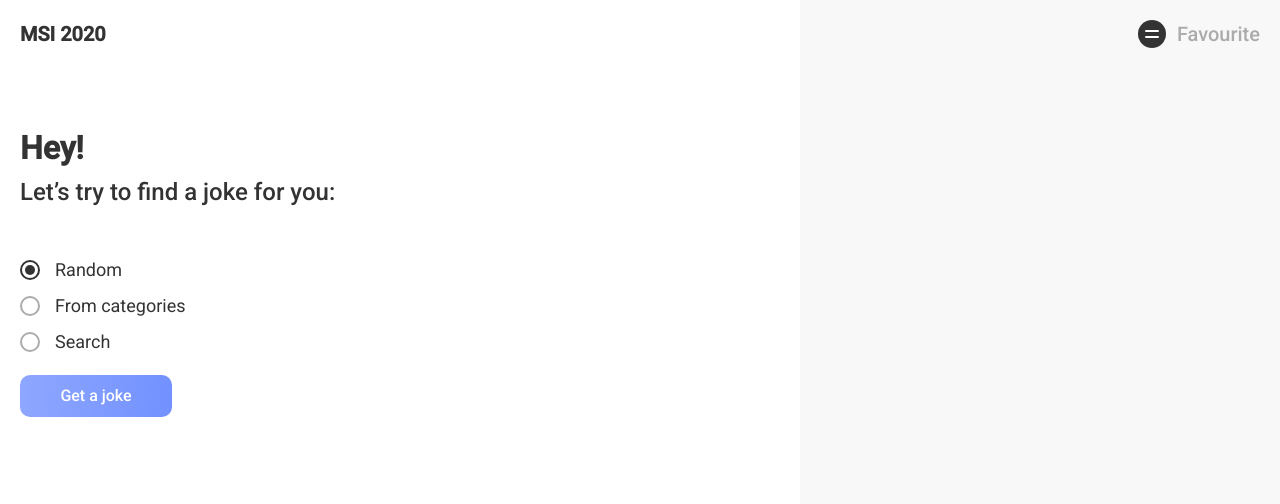
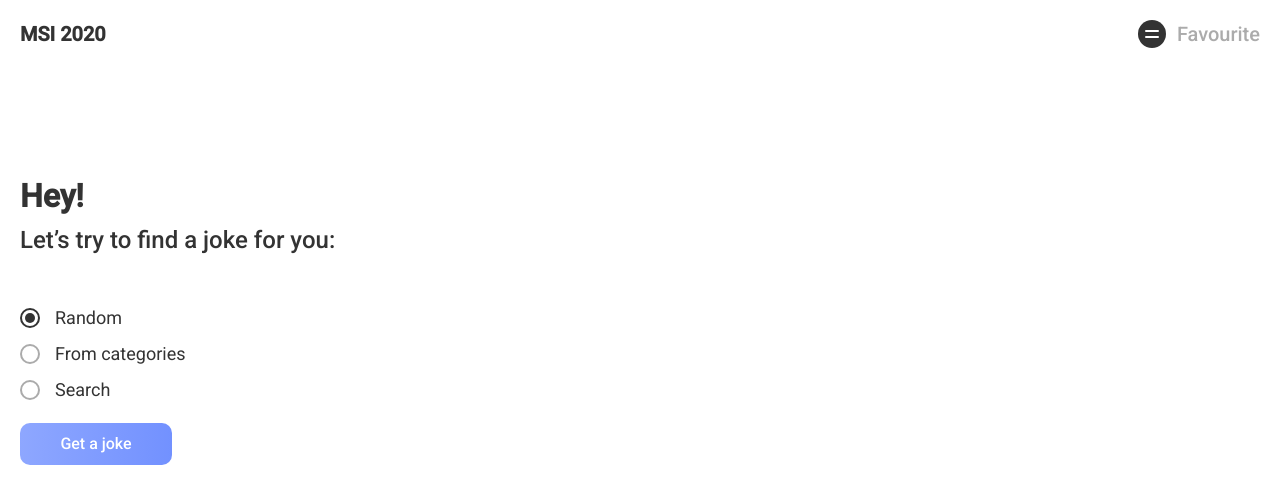
Before and after one commit to illiapelypenko/msi2020, a React (Create React App) app: page / in a window 1280 px wide. Shown: the top 504 px of the page. Built offline with nearby package versions, Linux system fonts and the light colour scheme.

Commit message:
some major improvements

```diff
--- a/src/App.js
+++ b/src/App.js
@@ -43,17 +43,26 @@ const App = () => {
 
 	return (
 		<div className='app'>
-			<Header
-				onFavoriteBtnClick={handleFavoriteBtnClick}
-				favouriteSectionVisible={favouriteSectionVisible}
-			/>
+			<Header>
+				<FavouriteBtn
+					onFavoriteBtnClick={handleFavoriteBtnClick}
+					favouriteSectionVisible={favouriteSectionVisible}
+				/>
+			</Header>
 			<FavoriteSection
 				isVisible={favouriteSectionVisible}
 				jokes={favoriteJokes}
 				favoriteJokes={favoriteJokes}
 				onLikeJoke={handleLikeJoke}
+				onFavoriteBtnClick={handleFavoriteBtnClick}
+				favouriteSectionVisible={favouriteSectionVisible}
 			/>
-			<main className='main-section'>
+			<main
+				className={
+					favouriteSectionVisible
+						? 'main-section'
+						: 'main-section main-section--visible'
+				}>
 				<JokeFinder categories={categories} setJokes={setJokes} />
 				<Jokes
 					jokes={jokes}
--- a/src/App.scss
+++ b/src/App.scss
@@ -8,10 +8,69 @@
 
 .app {
 	position: relative;
-	padding-bottom: 20px;
+	padding: 20px;
 	min-height: 100vh;
 
+	& > * {
+		z-index: 2;
+	}
+
 	.main-section {
-		padding: 0px 20px;
+		max-width: 680px;
+		height: 0px;
+		overflow: hidden;
+
+		&--visible {
+			height: 100%;
+			overflow: visible;
+		}
 	}
 }
+
+@media (min-width: 551px) and (max-width: 1439px) {
+	.app {
+		position: relative;
+		padding: 20px;
+		min-height: 100vh;
+		z-index: 1;
+
+		.main-section {
+			max-width: 680px;
+			height: 100%;
+			overflow: visible;
+
+			&::after {
+				content: '';
+				height: 100vh;
+				width: 100vw;
+				position: absolute;
+				top: 0px;
+				bottom: 0px;
+				left: 0px;
+				z-index: 6;
+				display: block;
+				transition: background-color 2s linear;
+				background-color: rgba(0, 0, 0, 0.3);
+			}
+
+			&--visible {
+				height: 100%;
+				overflow: visible;
+
+				&::after {
+					content: '';
+					height: 100vh;
+					width: 100vw;
+					position: absolute;
+					top: 0px;
+					bottom: 0px;
+					left: 0px;
+					z-index: 0;
+					transition: background-color 2s linear;
+					background: rgba(0, 0, 0, 0);
+					display: none;
+				}
+			}
+		}
+	}
+}
--- a/src/components/FavoriteSection/FavoriteSection.js
+++ b/src/components/FavoriteSection/FavoriteSection.js
@@ -1,13 +1,24 @@
 import React from 'react';
 import './FavoriteSection.scss';
 import Jokes from '../Jokes/Jokes';
+import FavouriteBtn from '../FavouriteBtn/FavouriteBtn';
 
-function FavoriteSection({ isVisible, favoriteJokes, onLikeJoke }) {
+function FavoriteSection({
+	isVisible,
+	favoriteJokes,
+	onLikeJoke,
+	onFavoriteBtnClick,
+	favouriteSectionVisible,
+}) {
 	return (
 		<div
 			className={`favorite-section ${
 				isVisible ? 'favorite-section--visible' : ''
 			}`}>
+			<FavouriteBtn
+				onFavoriteBtnClick={onFavoriteBtnClick}
+				favouriteSectionVisible={favouriteSectionVisible}
+			/>
 			<Jokes
 				jokes={favoriteJokes}
 				favoriteJokes={favoriteJokes}
--- a/src/components/FavoriteSection/FavoriteSection.scss
+++ b/src/components/FavoriteSection/FavoriteSection.scss
@@ -5,12 +5,14 @@
 	min-height: 100vh;
 	width: 100vw;
 	transition: 0.5s;
-	padding: 78px 20px 20px 20px;
+	padding: 20px 20px 20px 20px;
 	transform: translateX(100vw);
 	top: 0;
 	bottom: 0;
 	overflow-y: scroll;
 	left: 0;
+	display: flex;
+	flex-direction: column;
 
 	&--visible {
 		transform: translateX(0px);
@@ -23,7 +25,7 @@
 	}
 }
 
-@media (min-width: 900px) {
+@media (min-width: 551px) and (max-width: 1439px) {
 	.favorite-section {
 		z-index: 9;
 		position: fixed;
@@ -31,7 +33,35 @@
 		min-height: 100vh;
 		width: 480px;
 		transition: 0.5s;
-		padding: 78px 20px 20px 20px;
+		padding: 20px 20px 20px 20px;
+		transform: translateX(100vw);
+		top: 0;
+		bottom: 0;
+		overflow-y: scroll;
+		right: 0;
+		left: unset;
+
+		&--visible {
+			transform: translateX(0px);
+		}
+
+		.jokes {
+			.joke {
+				background: #fff;
+			}
+		}
+	}
+}
+
+@media (min-width: 1440px) {
+	.favorite-section {
+		z-index: 9;
+		position: fixed;
+		background: #f8f8f8;
+		min-height: 100vh;
+		width: 480px;
+		transition: 0.5s;
+		padding: 20px 20px 20px 20px;
 		transform: translateX(0px);
 		top: 0;
 		bottom: 0;
--- a/src/components/FavouriteBtn/FavouriteBtn.scss
+++ b/src/components/FavouriteBtn/FavouriteBtn.scss
@@ -1,16 +1,37 @@
+.header {
+	.favourite-btn {
+	}
+
+	.favourite-btn--favorite-section-visible {
+		opacity: 0;
+	}
+}
+
+.favorite-section {
+	.favourite-btn {
+		align-self: flex-end;
+		opacity: 0;
+		transition-delay: 0.35s;
+	}
+
+	.favourite-btn--favorite-section-visible {
+		opacity: 1;
+	}
+}
+
 .favourite-btn {
-	display: flex;
+	transition: opacity 0.5s;
+
 	justify-content: space-between;
 	width: 122px;
-	// position: fixed;
-	// top: 20px;
-	// right: 20px;
 	cursor: pointer;
 	-webkit-user-select: none;
 	-moz-user-select: none;
 	-ms-user-select: none;
 	user-select: none;
 	font-weight: 500;
+	display: none;
+	z-index: 10;
 
 	.favourite-btn__icon-group {
 		width: 28px;
@@ -60,3 +81,9 @@
 		z-index: 10;
 	}
 }
+
+@media (min-width: 0px) and (max-width: 1440px) {
+	.favourite-btn {
+		display: flex;
+	}
+}
--- a/src/components/Header/Header.js
+++ b/src/components/Header/Header.js
@@ -1,16 +1,11 @@
 import React from 'react';
 import './Header.scss';
-import FavouriteBtn from '../FavouriteBtn/FavouriteBtn.js';
 
-function Header({ onFavoriteBtnClick, favouriteSectionVisible }) {
+function Header({ children }) {
 	return (
-		<header
-			className={`header ${favouriteSectionVisible ? 'header--favorite' : ''}`}>
+		<header className='header'>
 			<h2>MSI 2020</h2>
-			<FavouriteBtn
-				onFavoriteBtnClick={onFavoriteBtnClick}
-				favouriteSectionVisible={favouriteSectionVisible}
-			/>
+			{children}
 		</header>
 	);
 }
--- a/src/components/Header/Header.scss
+++ b/src/components/Header/Header.scss
@@ -1,19 +1,6 @@
 .header {
 	display: flex;
 	justify-content: space-between;
-	position: fixed;
-	width: 100vw;
-	padding: 20px;
-	z-index: 10;
-	top: 0px;
-	left: 0px;
-
-	&--favorite {
-		h2 {
-			opacity: 0;
-			transition: opacity 0.2s;
-		}
-	}
 
 	h2 {
 		font-size: 20px;
--- a/src/components/JokeFinder/JokeFinder.scss
+++ b/src/components/JokeFinder/JokeFinder.scss
@@ -86,6 +86,7 @@
 			padding: 10px 15px;
 			margin-top: 20px;
 			outline: none;
+			width: auto;
 		}
 	}
 
--- a/src/components/Jokes/Jokes.js
+++ b/src/components/Jokes/Jokes.js
@@ -7,7 +7,7 @@ import Link from './link-icon';
 
 const Jokes = ({ jokes, onLikeJoke, favoriteJokes }) => {
 	return (
-		<div className='jokes'>
+		<div className='jokes' onScroll={(e) => e.stopPropagation()}>
 			{jokes.map((joke) => (
 				<article className='joke'>
 					<HeartFilled
--- a/src/components/Jokes/Jokes.scss
+++ b/src/components/Jokes/Jokes.scss
@@ -5,7 +5,8 @@
 		padding: 47px 20px 20px 80px;
 		background: #f8f8f8;
 		border-radius: 20px;
-		width: 340px;
+		min-width: 340px;
+		max-width: 680px;
 		margin-bottom: 20px;
 		display: flex;
 		flex-direction: column;
```
